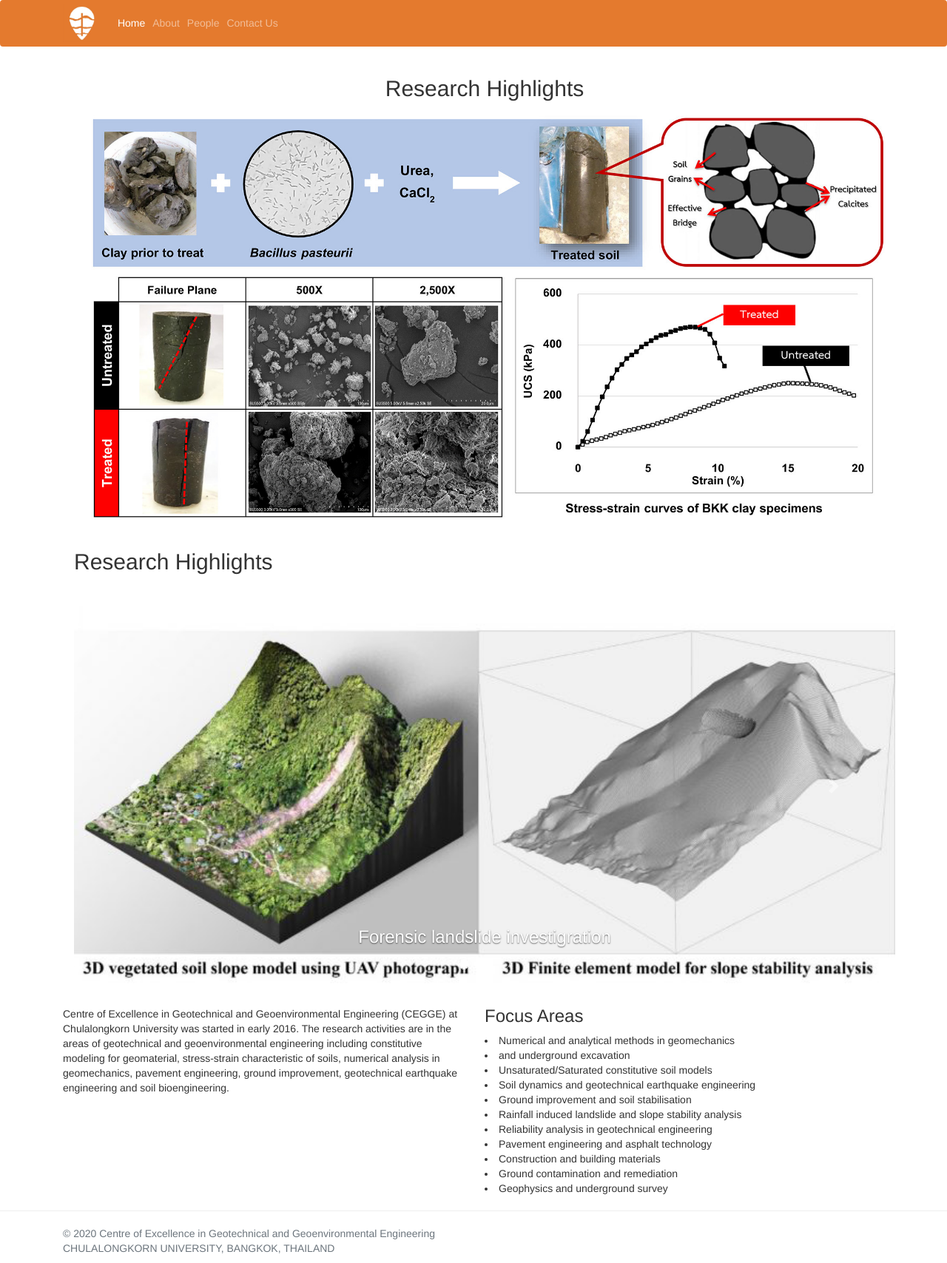
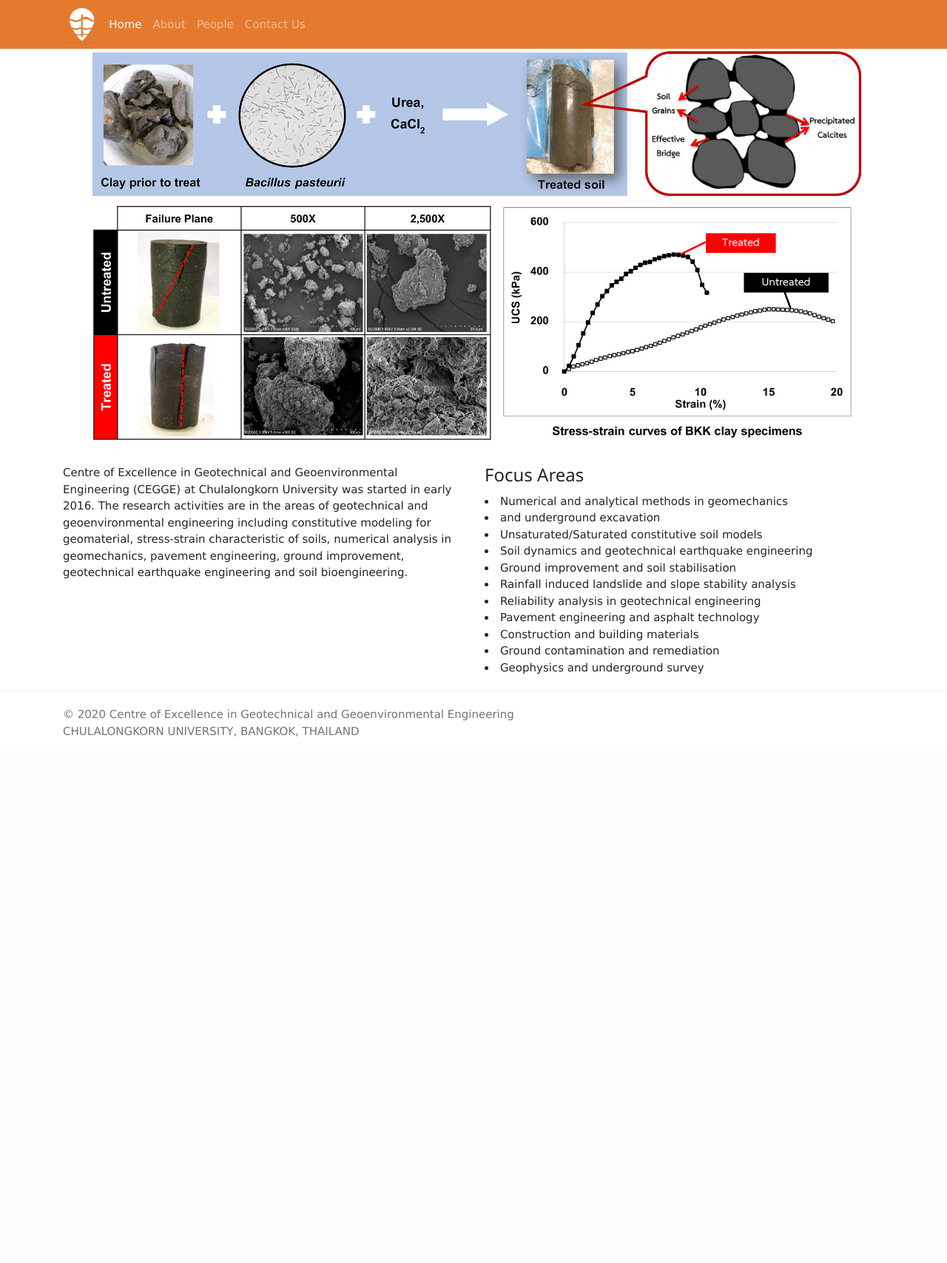
Before and after one commit to KamonratNg/cegge, a Django app: page / in a window 1280 px wide. Shown: the whole page at 74% size. After the commit the page ends 996 px from the top, so only its background shows below. Run offline with Django 3.2, Linux system fonts and the light colour scheme; some libraries are stand-ins or nearby versions.

Commit message:
slide css

```diff
--- a/ceggelab/ce/template/ce/home.html
+++ b/ceggelab/ce/template/ce/home.html
@@ -12,7 +12,7 @@
         <title>W3.CSS</title>
         <meta name="viewport" content="width=device-width, initial-scale=1">
         <meta content="text/html; charset=iso-8859-2" http-equiv="Content-Type">
-        <link rel="stylesheet" href="https://www.w3schools.com/w3css/4/w3.css">
+        <link rel="stylesheet" href="{% static '/css/w3.css' %}">
         <style>
         .mySlides {display:none;}
         </style>
@@ -47,93 +47,6 @@
 
 </div>
 
-<head>
-    <title>Bootstrap Example</title>
-    <meta charset="utf-8">
-    <meta name="viewport" content="width=device-width, initial-scale=1">
-
-    <link rel="stylesheet" href="https://maxcdn.bootstrapcdn.com/bootstrap/3.4.1/css/bootstrap.min.css">
-    <link rel="stylesheet" type="text/css" href="{% static '/css/bootstrap carousel.css' %}">
-
-    <script src="https://ajax.googleapis.com/ajax/libs/jquery/3.5.1/jquery.min.js"></script>
-    <script src="https://maxcdn.bootstrapcdn.com/bootstrap/3.4.1/js/bootstrap.min.js"></script>
-</head>
-
-<body>
-
-    <div class="container">
-        <h2>Research Highlights</h2>
-        <div id="myCarousel" class="carousel slide" data-ride="carousel">
-            <!-- Indicators -->
-            <ol class="carousel-indicators">
-                <li data-target="#myCarousel" data-slide-to="0" class="active"></li>
-                <li data-target="#myCarousel" data-slide-to="1"></li>
-                <li data-target="#myCarousel" data-slide-to="2"></li>
-                <li data-target="#myCarousel" data-slide-to="3"></li>
-                <li data-target="#myCarousel" data-slide-to="4"></li>
-            </ol>
-
-            <!-- Wrapper for slides -->
-            <div class="carousel-inner">
-
-                <div class="item active">
-                    <img src="{% static '/images/Research Highlights1.jpg' %}" alt="Los Angeles" style="width:100%;">
-                    <div class="carousel-caption">
-                        <h3>Forensic landslide investigration</h3>
-
-                    </div>
-                </div>
-
-                <div class="item">
-                    <img src="{% static '/images/Research Highlights2.jpg' %}" alt="Chicago" style="width:100%;">
-                    <div class="carousel-caption">
-                        <h3>Geotechnical Modelling of Vegetated Spil slope</h3>
-
-                    </div>
-                </div>
-
-                <div class="item">
-                    <img src="{% static '/images/Research Highlights3.jpg' %}" alt="New york" style="width:100%;">
-                    <div class="carousel-caption">
-                        <h3>Geotechnical Modelling of Vegetated Spil slope</h3>
-
-                    </div>
-                </div>
-
-                <div class="item">
-                    <img src="{% static '/images/Research Highlights4.jpg' %}" alt="New york" style="width:100%;">
-                    <div class="carousel-caption">
-                        <h3>Geotechnical Modelling of Vegetated Spil slope</h3>
-
-                    </div>
-                </div>
-
-                <div class="item">
-                    <img src="{% static '/images/Research Highlights4.jpg' %}" alt="New york" style="width:100%;">
-                    <div class="carousel-caption">
-                        <h3>Geotechnical Modelling of Vegetated Spil slope</h3>
-
-                    </div>
-                </div>
-            </div>
-
-            <!-- Left and right controls -->
-            <a class="carousel-control-prev" href="#carouselExampleIndicators" role="button" data-slide="prev">
-                <span class="carousel-control-prev-icon" aria-hidden="true"></span>
-                <span class="sr-only">Previous</span>
-            </a>
-            <a class="carousel-control-next" href="#carouselExampleIndicators" role="button" data-slide="next">
-                <span class="carousel-control-next-icon" aria-hidden="true"></span>
-                <span class="sr-only">Next</span>
-            </a>
-        </div>
-    </div>
-
-</body>
-
-</html>
-
-
 
 <div class="row">
     <div class="col-sm-6">
```
Also changed, not shown: ceggelab/static/css/w3.css (added).
